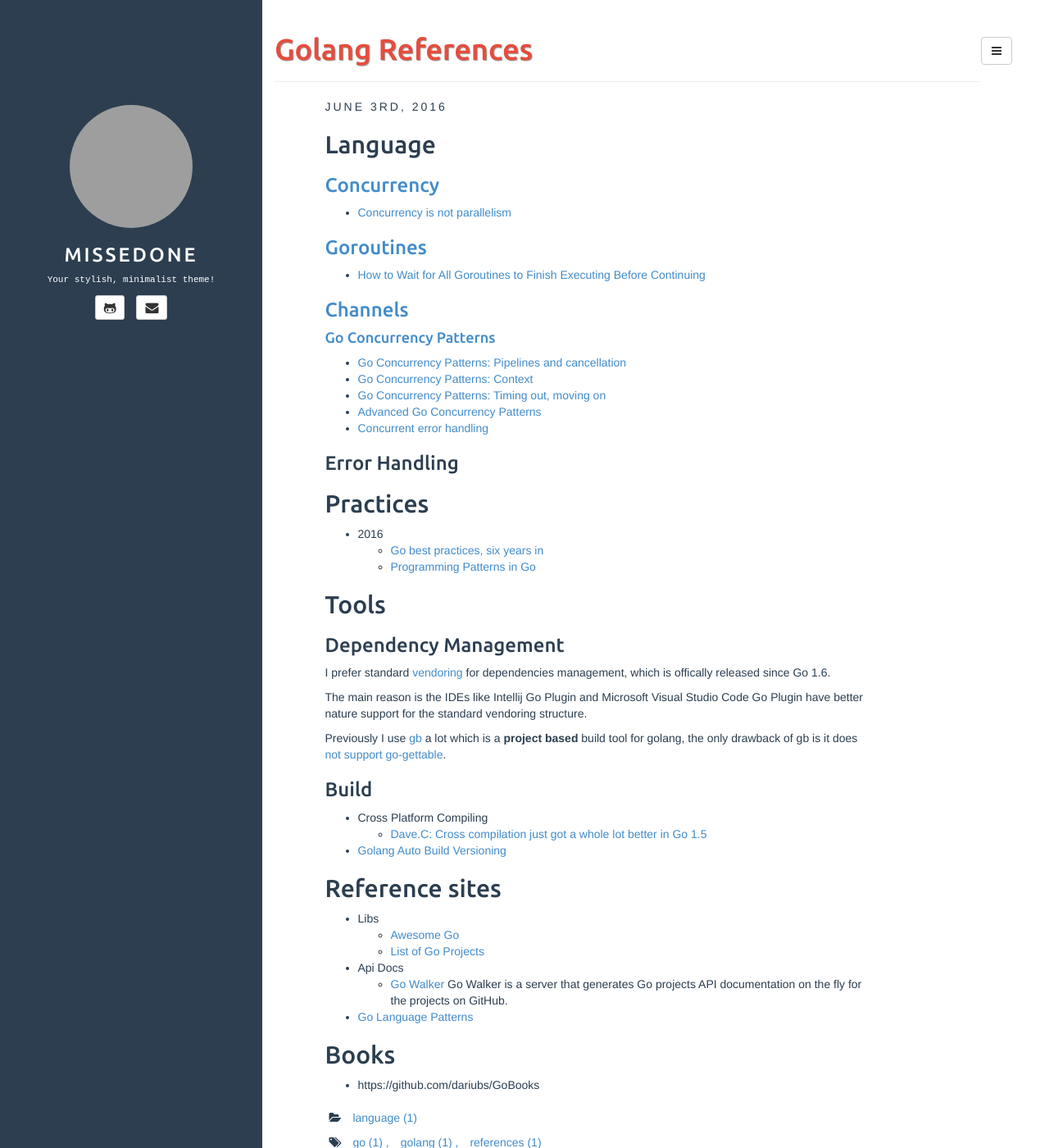
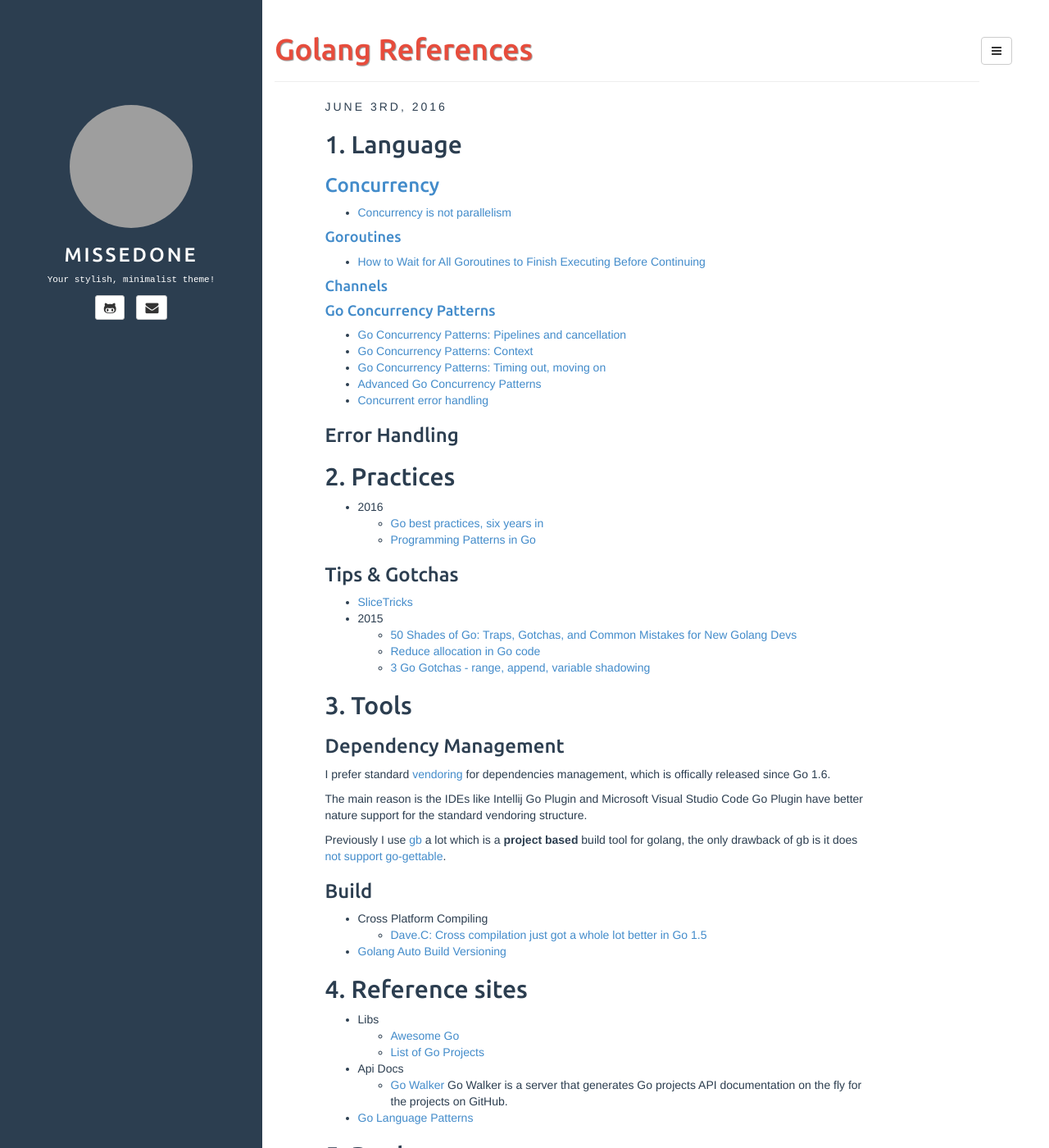
Before and after one commit to missedone/missedone.github.io, a Jekyll site: the page built from _posts/2016-06-03-Golang-References.md, in a window 1280 px wide and 1400 px high. Shown: the whole window at 82% size. Built offline with Jekyll 4.4.1, drawn with Linux system fonts in a browser that asks for light colours; grey boxes are pictures that could not be loaded.

Commit message:
add 'Gotchas' section

```diff
--- a/_posts/2016-06-03-Golang-References.md
+++ b/_posts/2016-06-03-Golang-References.md
@@ -6,17 +6,17 @@ tags: [go, golang, references]
 description: the collection of Golang relate articles.
 ---
 
-## Language
+## 1. Language
 
 ### [Concurrency](http://www.golangbootcamp.com/book/concurrency)
 
 * [Concurrency is not parallelism](https://blog.golang.org/concurrency-is-not-parallelism)
 
-### [Goroutines](http://www.golangbootcamp.com/book/concurrency#sec-goroutines)
+#### [Goroutines](http://www.golangbootcamp.com/book/concurrency#sec-goroutines)
 
 * [How to Wait for All Goroutines to Finish Executing Before Continuing](http://nathanleclaire.com/blog/2014/02/15/how-to-wait-for-all-goroutines-to-finish-executing-before-continuing/)
 
-### [Channels](http://www.golangbootcamp.com/book/concurrency#sec-channels)
+#### [Channels](http://www.golangbootcamp.com/book/concurrency#sec-channels)
 
 #### [Go Concurrency Patterns](https://talks.golang.org/2012/concurrency.slide#1)
 
@@ -28,13 +28,22 @@ description: the collection of Golang relate articles.
 
 ### Error Handling
 
-## Practices
+## 2. Practices
 
 * 2016
   * [Go best practices, six years in](https://peter.bourgon.org/go-best-practices-2016/)
   * [Programming Patterns in Go](https://www.infoq.com/news/2016/03/go-patterns)
 
-## Tools
+### Tips & Gotchas
+
+* [SliceTricks](https://github.com/golang/go/wiki/SliceTricks)
+* 2015
+  * [50 Shades of Go: Traps, Gotchas, and Common Mistakes for New Golang Devs](http://devs.cloudimmunity.com/gotchas-and-common-mistakes-in-go-golang/)
+  * [Reduce allocation in Go code](https://methane.github.io/2015/02/reduce-allocation-in-go-code/)
+  * [3 Go Gotchas - range, append, variable shadowing](http://bryce.is/writing/code/jekyll/update/2015/11/01/3-go-gotchas.html?utm_source=golangweekly&utm_medium=email)
+
+
+## 3. Tools
 
 ### Dependency Management
 
@@ -53,7 +62,7 @@ is it does [not support go-gettable](https://github.com/constabulary/gb/issues/2
   * [Dave.C: Cross compilation just got a whole lot better in Go 1.5](http://dave.cheney.net/2015/03/03/cross-compilation-just-got-a-whole-lot-better-in-go-1-5)
 * [Golang Auto Build Versioning](http://www.atatus.com/blog/golang-auto-build-versioning/)
 
-## Reference sites
+## 4. Reference sites
 
 * Libs
   * [Awesome Go](http://awesome-go.com)
@@ -63,6 +72,6 @@ is it does [not support go-gettable](https://github.com/constabulary/gb/issues/2
     Go Walker is a server that generates Go projects API documentation on the fly for the projects on GitHub.
 * [Go Language Patterns](http://www.golangpatterns.info/)
 
-## Books
+## 5. Books
 
 * https://github.com/dariubs/GoBooks
```
